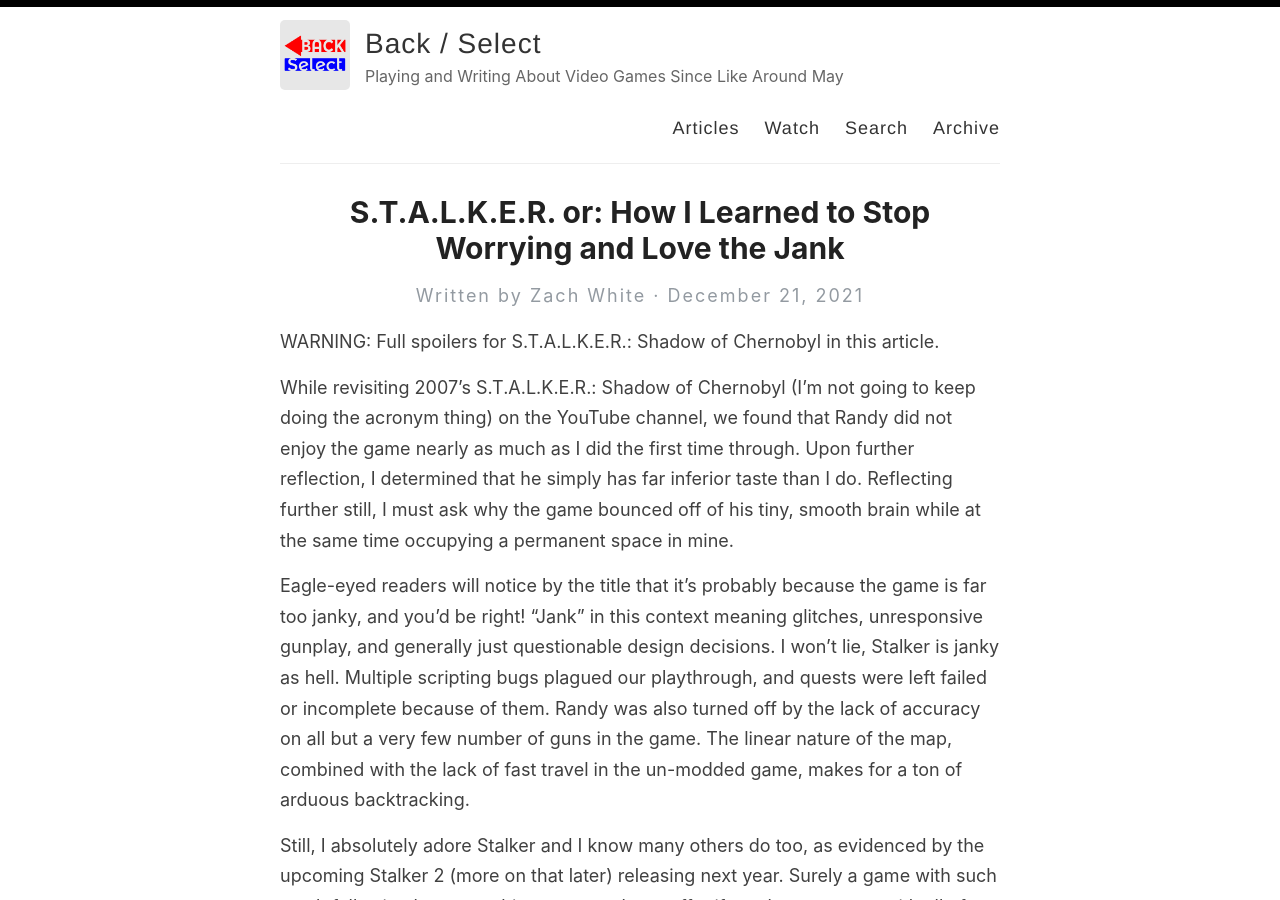
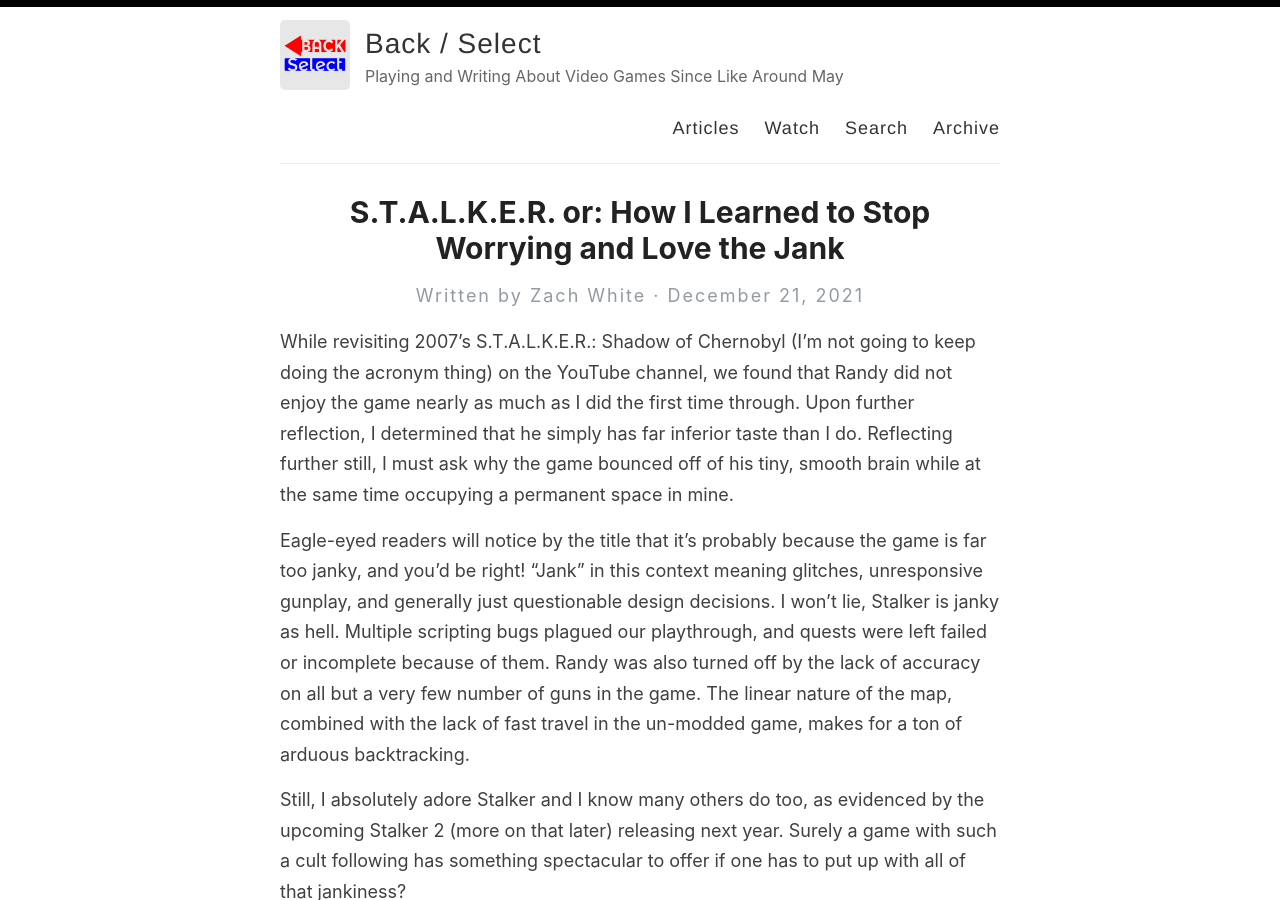
Before and after one commit to BackSelect/backselect.github.io, a Jekyll site: the page built from _posts/2021-12-21-stalker.md, in a window 1280 px wide and 900 px high. Built offline with Jekyll 4.4.1, drawn with Linux system fonts in a browser that asks for light colours; grey boxes are pictures that could not be loaded.

Commit message:
actually don't need spoiler warning

```diff
--- a/_posts/2021-12-21-stalker.md
+++ b/_posts/2021-12-21-stalker.md
@@ -4,8 +4,6 @@
 categories: ""
 author: Zach White
 ---
-
-WARNING: Full spoilers for S.T.A.L.K.E.R.: Shadow of Chernobyl in this article.
 
 While revisiting 2007's S.T.A.L.K.E.R.: Shadow of Chernobyl (I'm not going to keep doing the acronym thing) on the YouTube channel, we found that Randy did not enjoy the game nearly as much as I did the first time through. Upon further reflection, I determined that he simply has far inferior taste than I do. Reflecting further still, I must ask why the game bounced off of his tiny, smooth brain while at the same time occupying a permanent space in mine.
 
```
